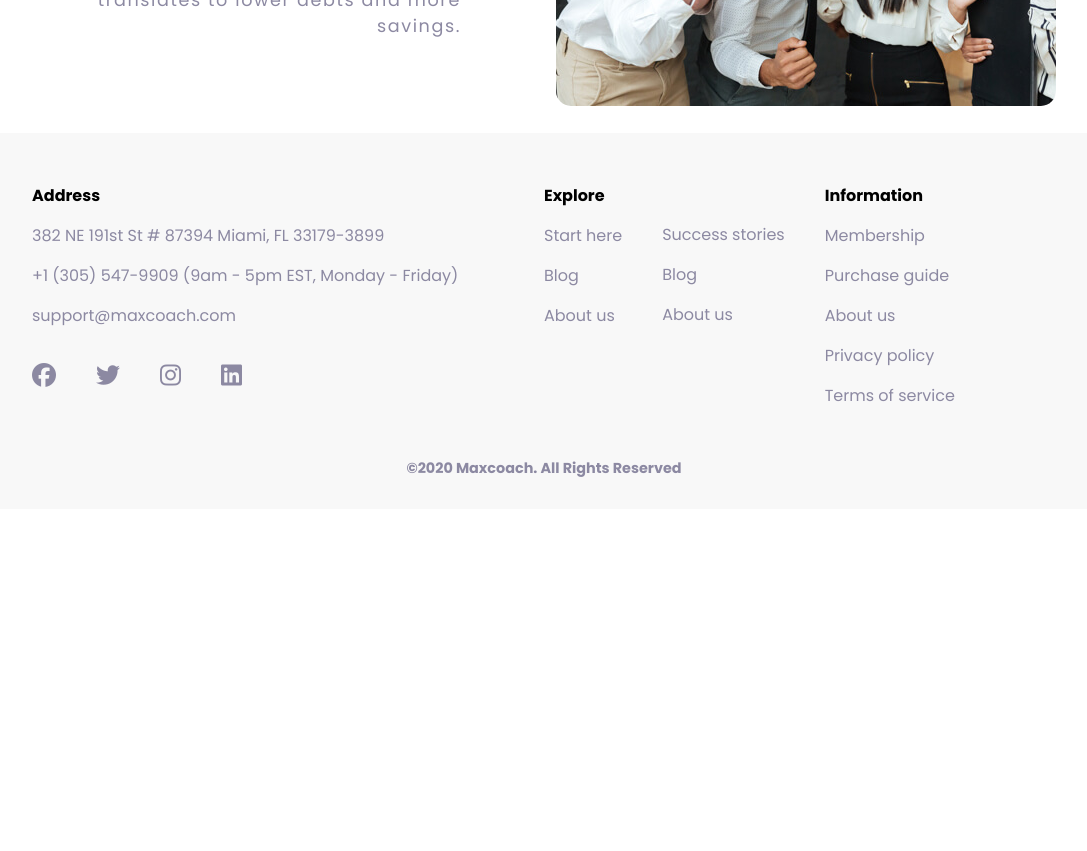
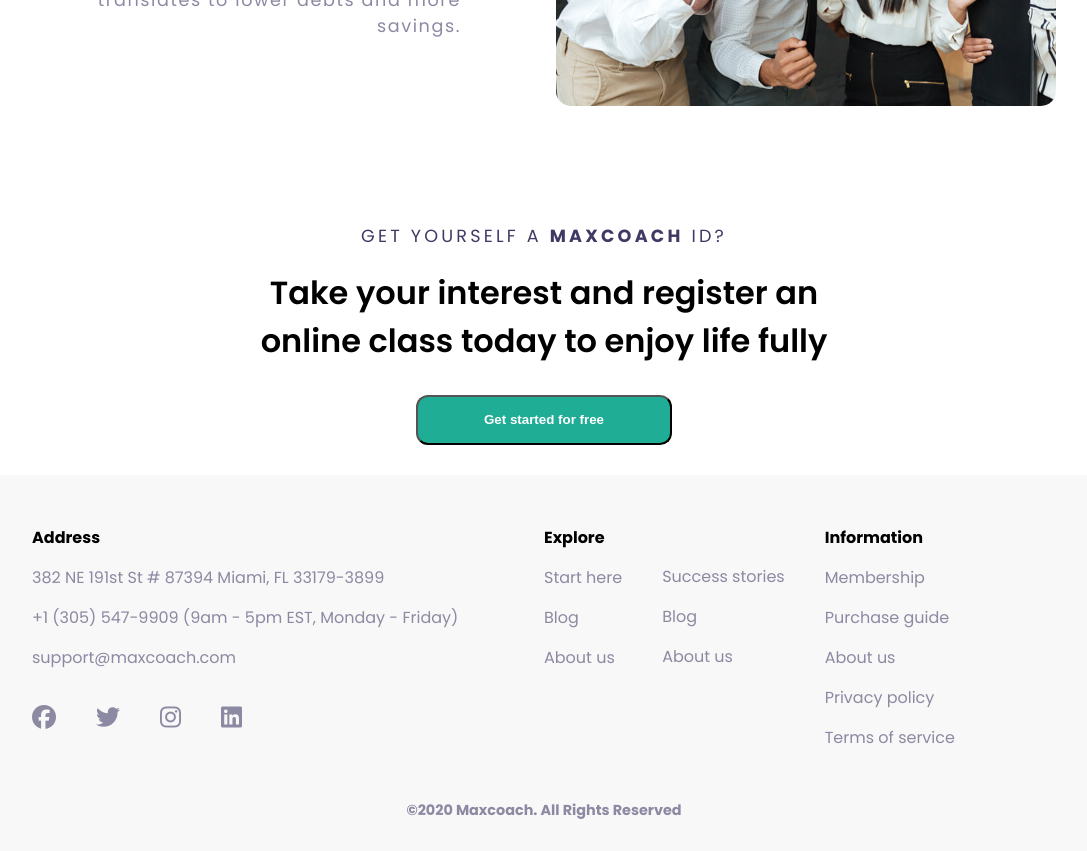
Before and after one commit to MicheleLafronza/proj-html-vuejs, a Vue app: page /starthere in a window 1280 px wide. Shown: the part 2540-3391 px from the top of the page, without its empty margins (96-1183 px from the left). Before the commit the page ends 3049 px from the top, so only its background shows below. Built offline with nearby package versions, Linux system fonts and the light colour scheme.

Commit message:
feat: add get started section

```diff
--- a/src/pages/StartHere.vue
+++ b/src/pages/StartHere.vue
@@ -18,11 +18,64 @@
   <main>
     <Carousel />
     <Steps />
+    <section class="get-started">
+      <div class="gt-title">
+        GET YOURSELF A <span style="font-weight: 700">MAXCOACH</span> ID?
+      </div>
+      <p class="gt-p">
+        Take your interest and register an online class today to enjoy life
+        fully
+      </p>
+
+      <button class="gt-button">Get started for free</button>
+    </section>
   </main>
 </template>
 
 <style lang="scss" scoped>
+@use "../style/partials/variables" as *;
+
+// regole main
 main {
   padding-top: 80px;
 }
+
+// regole get started
+.get-started {
+  width: 50%;
+  margin: 0 auto;
+  padding-top: 90px;
+
+  .gt-title {
+    text-align: center;
+    font-size: 1.1rem;
+    letter-spacing: 0.2rem;
+    color: $main-page-text;
+  }
+
+  .gt-p {
+    text-align: center;
+    font-weight: 600;
+    font-size: 2rem;
+    padding-top: 20px;
+  }
+
+  .gt-button {
+    width: 40%;
+    height: 50px;
+    display: block;
+    margin: 30px auto;
+    padding: 10px;
+    background-color: $main-green;
+    color: white;
+    font-weight: 700;
+    border-radius: 12px;
+    transition: all 0.3s ease;
+
+    &:hover {
+      background-color: cornflowerblue;
+      cursor: pointer;
+    }
+  }
+}
 </style>
```
